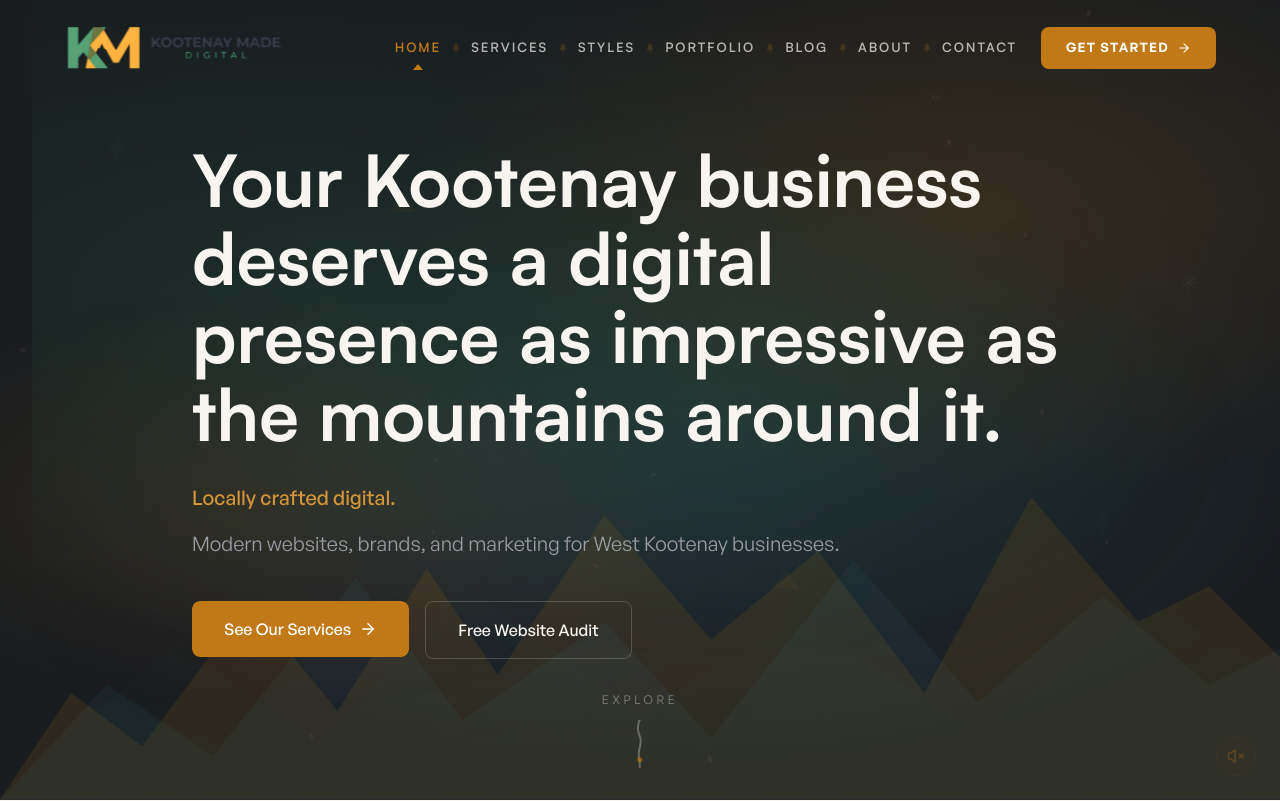
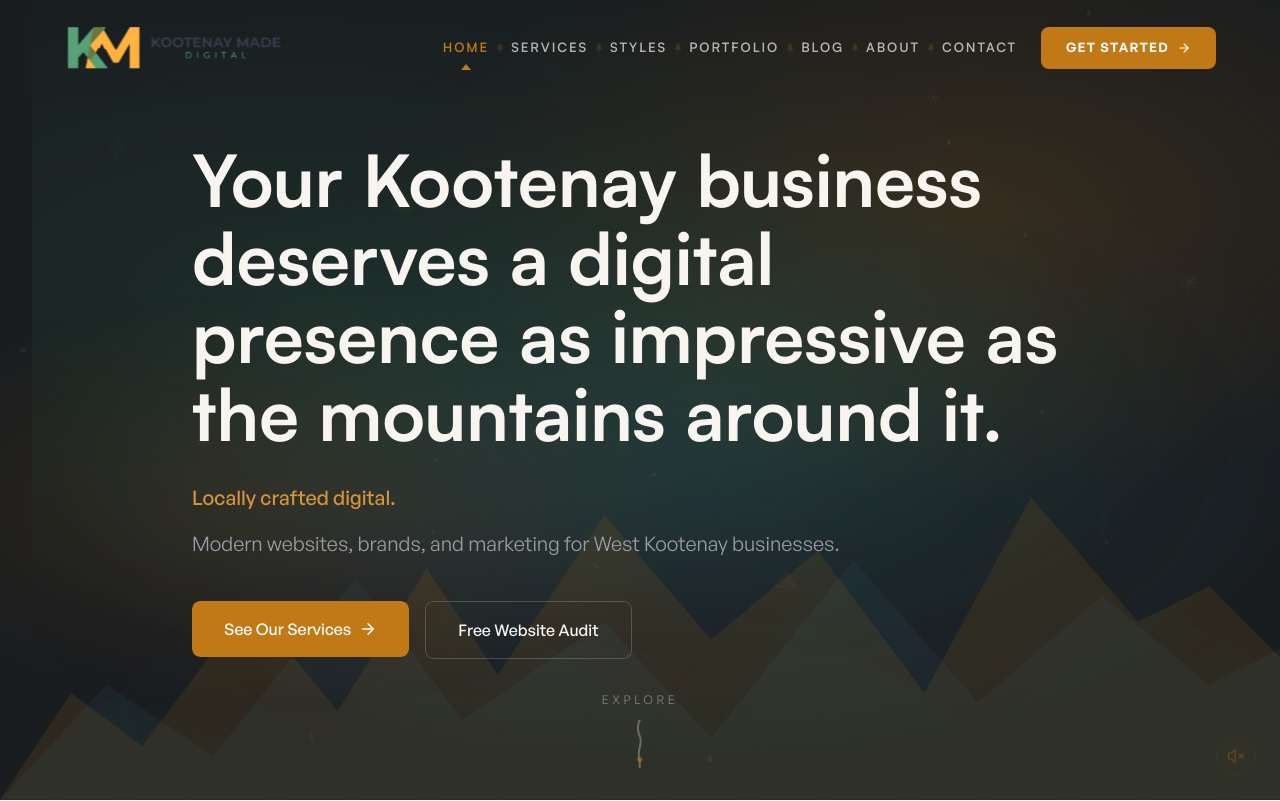
Before and after one commit to AgentWarhead/kootenay-made, a Next.js app: page / in a window 1280 px wide. Shown: the top 801 px of the page. Built offline with nearby package versions, Linux system fonts and the light colour scheme; a web font is replaced by a local one.

Commit message:
Fix: nav desktop links at xl: (1280px) — prevents Get Started button cutoff at medium screens

```diff
--- a/src/components/Navigation.tsx
+++ b/src/components/Navigation.tsx
@@ -122,11 +122,11 @@ export default function Navigation() {
             </Link>
 
             {/* Desktop nav — bold uppercase with pine separators */}
-            <div className="hidden lg:flex items-center gap-0">
+            <div className="hidden xl:flex items-center gap-0">
               {links.map((link, i) => (
                 <Fragment key={link.href}>
                   {i > 0 && (
-                    <div className="mx-3">
+                    <div className="mx-2">
                       <PineSeparator />
                     </div>
                   )}
@@ -163,7 +163,7 @@ export default function Navigation() {
             {/* Mobile toggle */}
             <button
               onClick={() => setMobileOpen(!mobileOpen)}
-              className="lg:hidden relative z-10 p-3 transition-colors text-cream"
+              className="xl:hidden relative z-10 p-3 transition-colors text-cream"
               aria-label="Toggle menu"
             >
               {mobileOpen ? <X size={24} /> : <Menu size={24} />}
```
